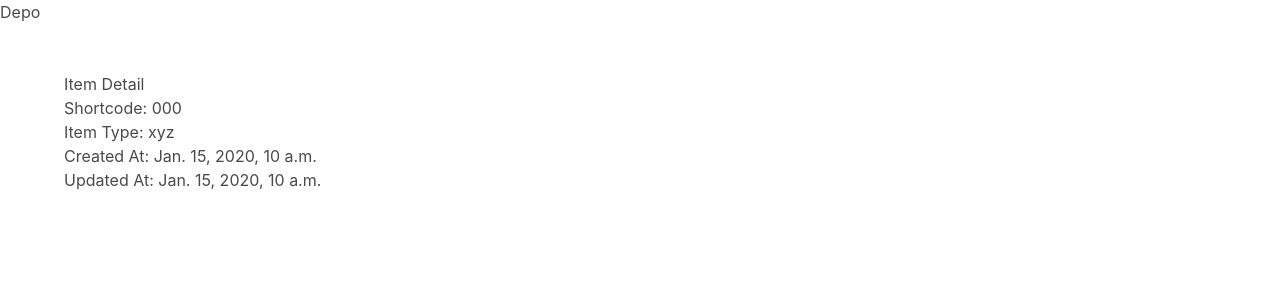
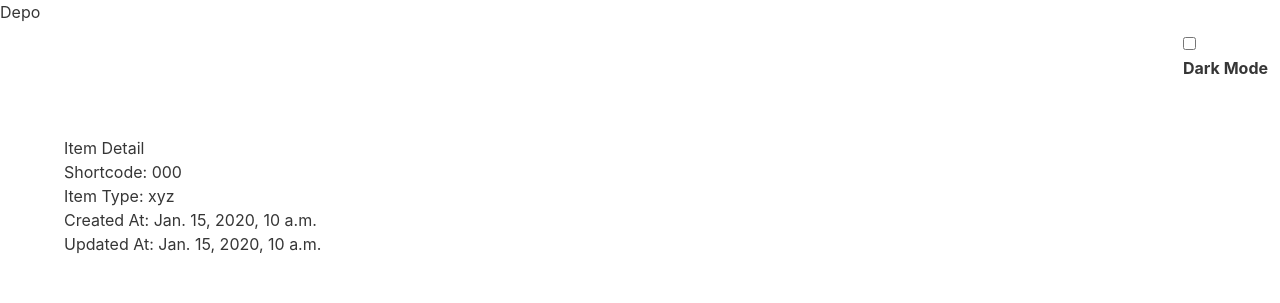
Before and after one commit to marcus-grant/depo, a Django app: template core/templates/shortcode-details.html in a window 1280 px wide. Shown: the top 303 px of the page. Run offline with Django 5.2, Linux system fonts and the light colour scheme; the template is opened without the code that fills it: values that come from a table or form of the project are taken from there, others are empty; tables that the repository leaves empty hold one stand-in row (values such as "Sample post").

Commit message:
Add: Add base.css for custom bulma styles

```diff
--- /dev/null
+++ b/core/static/core/css/base.css
@@ -0,0 +1,36 @@
+/* core/static/css/base.css */
+
+/* Default Light Theme */
+:root {
+    --background-color: #ffffff;
+    --text-color: #363636;
+    --navbar-background: #00d1b2; /* Bulma's primary color */
+    --footer-background: #f5f5f5;
+    --footer-text-color: #4a4a4a;
+}
+
+/* Dark Theme */
+[data-theme="dark"] {
+    --background-color: #121212;
+    --text-color: #e0e0e0;
+    --navbar-background: #1f1f1f;
+    --footer-background: #1f1f1f;
+    --footer-text-color: #e0e0e0;
+}
+
+/* Apply Variables */
+body {
+    background-color: var(--background-color);
+    color: var(--text-color);
+}
+
+.navbar.is-primary {
+    background-color: var(--navbar-background) !important;
+}
+
+.footer {
+    background-color: var(--footer-background);
+    color: var(--footer-text-color);
+}
+
+/* Additional custom styles can go here */
--- a/core/templates/base.html
+++ b/core/templates/base.html
@@ -2,16 +2,29 @@
 <!DOCTYPE html>
 <html>
     <head>
+        {% load static %}
         <meta charset="UTF-8">
         <meta name="viewport" content="width=device-width, initial-scale=1.0">
         <title>{% block title %}Depo{% endblock title %}</title>
         <link rel="stylesheet" href="https://cdn.jsdelivr.net/npm/bulma@0.9.4/css/bulma.min.css">
+        <!-- Custom CSS for Dark Mode -->
+        <link rel="stylesheet" href="{% static 'core/css/base.css' %}">
         {% block head %}{% endblock head %}
     </head>
 <body>
     <header>
         <!-- use jinja % include "your_app/navbar.html" or something to add navbar -->
+        <!-- Use h1 as navbar placeholder for now-->
         <h1>Depo</h1>
+        <div class="navbar-end">
+            <div class="navbar-item">
+                <!-- Optional: Theme Toggle Switch -->
+                <div class="field">
+                    <input type="checkbox" id="theme-toggle" class="switch is-rounded is-small">
+                    <label for="theme-toggle" class="label">Dark Mode</label>
+                </div>
+            </div>
+        </div>
     </header>
 
     <main>
@@ -26,6 +39,36 @@
 
     <!-- Footer goes here -->
 
+    <!-- JavaScript for Dark Mode Toggle (Optional) -->
+    <script>
+        // Optional: If you want to add a toggle switch for users to switch themes
+        document.addEventListener('DOMContentLoaded', () => {
+          const toggleSwitch = document.getElementById('theme-toggle');
+          if (toggleSwitch) {
+              toggleSwitch.addEventListener('change', () => {
+                  if (toggleSwitch.checked) {
+                      document.documentElement.setAttribute('data-theme', 'dark');
+                      localStorage.setItem('theme', 'dark');
+                  } else {
+                      document.documentElement.setAttribute('data-theme', 'light');
+                      localStorage.setItem('theme', 'light');
+                  }
+              });
+
+              // Check for saved user preference
+              const savedTheme = localStorage.getItem('theme');
+              if (savedTheme) {
+                  document.documentElement.setAttribute('data-theme', savedTheme);
+                  toggleSwitch.checked = savedTheme === 'dark';
+              } else {
+                  // Default to system preference
+                  const prefersDark = window.matchMedia('(prefers-color-scheme: dark)').matches;
+                  document.documentElement.setAttribute('data-theme', prefersDark ? 'dark' : 'light');
+                  toggleSwitch.checked = prefersDark;
+              }
+          }
+        });
+    </script>
     <!-- Additional scripts can be added by child templates -->
     {% block scripts %}{% endblock scripts %}
 </body>
```
Also changed, not shown: core/static/css/base.css (added, +58 -0 lines), depo/settings.py (+6 -1 lines), 1 other file.
